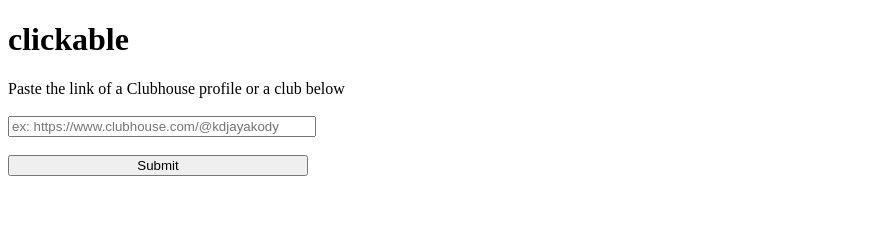
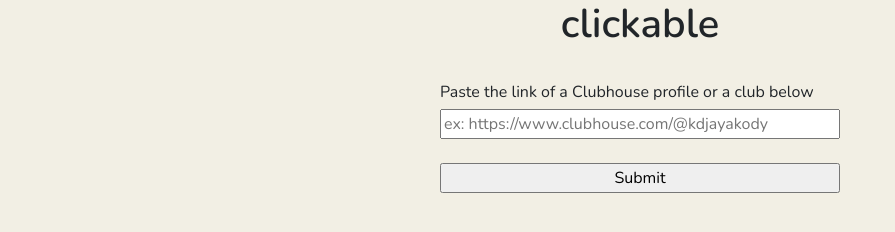
Before and after one commit to Isuru-Nanayakkara/clickable, a plain HTML site: page index.html in a window 1280 px wide. Shown: the whole page, without its empty margins (0-895 px from the left). Drawn offline with nearby package versions, Linux system fonts and the light colour scheme.

Commit message:
Basic CSS styling

```diff
--- a/css/styles.css
+++ b/css/styles.css
@@ -1,12 +1,29 @@
+body {
+    background-color: #f2efe4;
+    font-family: Nunito, sans-serif;
+}
+
+h1 {
+    font-weight: 600;
+    text-align: center;
+}
+
+#container {
+    width: 400px;
+    display: block;
+    margin-left: auto;
+    margin-right: auto;
+}
 
 #url {
-    width: 300px;
+    width: 400px;
+    margin-top: 5px;
 }
 
 #button {
-    width: 300px;
+    width: 400px;
 }
 
 #output {
-    width: 300px;
+    width: 400px;
 }
--- a/index.html
+++ b/index.html
@@ -5,23 +5,26 @@
     <meta http-equiv="X-UA-Compatible" content="IE=edge">
     <meta name="viewport" content="width=device-width, initial-scale=1">
 
-    <!-- <link href="https://cdn.jsdelivr.net/npm/bootstrap@5.0.2/dist/css/bootstrap.min.css" rel="stylesheet" integrity="sha384-EVSTQN3/azprG1Anm3QDgpJLIm9Nao0Yz1ztcQTwFspd3yD65VohhpuuCOmLASjC" crossorigin="anonymous"> -->
+    <link href="https://cdn.jsdelivr.net/npm/bootstrap@5.0.2/dist/css/bootstrap.min.css" rel="stylesheet" integrity="sha384-EVSTQN3/azprG1Anm3QDgpJLIm9Nao0Yz1ztcQTwFspd3yD65VohhpuuCOmLASjC" crossorigin="anonymous">
+    <link href="https://fonts.googleapis.com/css?family=Nunito:300,400,600,700,900&display=swap" rel="stylesheet">
     <link rel="stylesheet" type="text/css" href="css/styles.css">
 
     <title>clickable</title>
 </head>
 <body>
 
+    <div id="container">
         <h1>clickable</h1>
+        <br>
         <header>Paste the link of a Clubhouse profile or a club below</header>
-    <br>
         <input id="url" type="text" placeholder="ex: https://www.clubhouse.com/@kdjayakody">
         <br><br>
         <input id="button" type="submit" value="Submit" onclick="getInputValue();">
         <br><br>
         <div id="output"></div>
+    </div>
 
-    <!-- <script src="https://cdn.jsdelivr.net/npm/bootstrap@5.0.2/dist/js/bootstrap.bundle.min.js" integrity="sha384-MrcW6ZMFYlzcLA8Nl+NtUVF0sA7MsXsP1UyJoMp4YLEuNSfAP+JcXn/tWtIaxVXM" crossorigin="anonymous"></script> -->
+    <script src="https://cdn.jsdelivr.net/npm/bootstrap@5.0.2/dist/js/bootstrap.bundle.min.js" integrity="sha384-MrcW6ZMFYlzcLA8Nl+NtUVF0sA7MsXsP1UyJoMp4YLEuNSfAP+JcXn/tWtIaxVXM" crossorigin="anonymous"></script>
     <script type="text/javascript" src="js/anchorme.min.js"></script>
     <script type="text/javascript" src="js/scripts.js"></script>
 </body>
```
Lines whose indentation alone changed are shown as unchanged.
